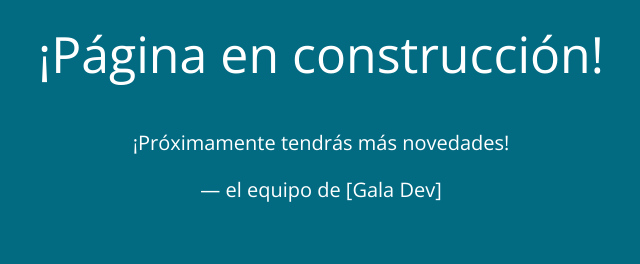
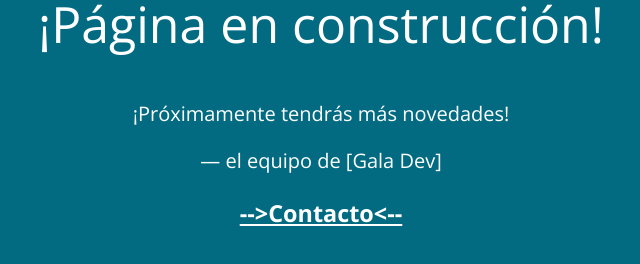
Before and after one commit to marumili/GalaDev, a plain HTML site: page index.html in a window 1280 px wide. Shown: the part 412-676 px from the top of the page, without its empty margins (319-959 px from the left). Drawn offline with nearby package versions, Linux system fonts and the light colour scheme.

Commit message:
Update index.html

```diff
--- a/index.html
+++ b/index.html
@@ -28,4 +28,5 @@
         <p>¡Próximamente tendrás más novedades!</p>
         <p>&mdash; el equipo de [Gala Dev]</p>
     </div>
+  <h3><a href="mailto:elcorreoquequieres@correo.com">-->Contacto<--</a></h3>
 </article>
```
